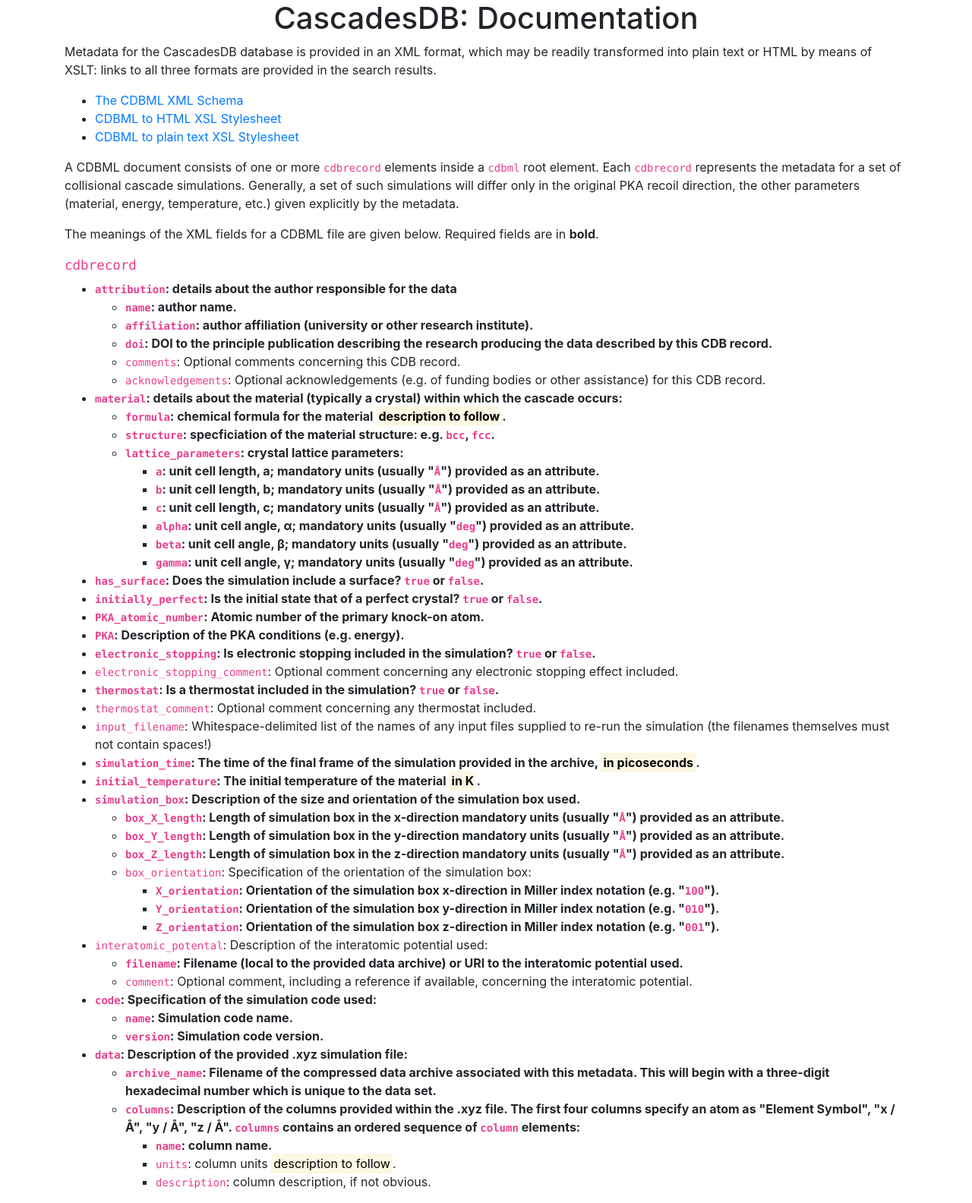
After one commit to IAEA-NDS/cdb, a Django app: template cdbmeta/templates/cdbmeta/doc.html in a window 1280 px wide. The commit adds this page. Shown: the whole page at 76% size. Run offline with Django 3.2, Linux system fonts and the light colour scheme; the template is opened without the code that fills it, so the values that code supplies are empty; some libraries are stand-ins or nearby versions.

Commit message:
Add documentation page for CDBML

```diff
--- /dev/null
+++ b/cdbmeta/templates/cdbmeta/doc.html
@@ -0,0 +1,133 @@
+{% load static %}
+<!DOCTYPE html>
+<html lang="en">
+<head>
+<meta charset="utf-8">
+<link rel="stylesheet" href="https://maxcdn.bootstrapcdn.com/bootstrap/4.0.0/css/bootstrap.min.css" integrity="sha384-Gn5384xqQ1aoWXA+058RXPxPg6fy4IWvTNh0E263XmFcJlSAwiGgFAW/dAiS6JXm" crossorigin="anonymous">
+
+<style>
+li.mandatory {
+    font-weight: bold;
+}
+li.optional {
+    font-weight: normal;
+</style>
+
+<title>CascadesDB: Documentation</title>
+</head>
+<body>
+
+<h1 class="text-center">CascadesDB: Documentation</h1>
+<div class="container">
+<p>Metadata for the CascadesDB database is provided in an XML format, which may be readily transformed into plain text or HTML by means of XSLT: links to all three formats are provided in the search results.</p>
+
+<ul>
+<li><a href="https://cascadesdb.org/static/xsd/cdbml-1.0.xsd">The CDBML XML Schema</a></li>
+<li><a href="https://cascadesdb.org/static/xsl/cdbml2html.xsl">CDBML to HTML XSL Stylesheet</a></li>
+<li><a href="https://cascadesdb.org/static/xsl/cdbml2txt.xsl">CDBML to plain text XSL Stylesheet</a></li>
+</ul>
+
+<p>A CDBML document consists of one or more <code>cdbrecord</code> elements inside a <code>cdbml</code> root element. Each <code>cdbrecord</code> represents the metadata for a set of collisional cascade simulations. Generally, a set of such simulations will differ only in the original PKA recoil direction, the other parameters (material, energy, temperature, etc.) given explicitly by the metadata.</p>
+<p>The meanings of the XML fields for a CDBML file are given below. Required fields are in <strong>bold</strong>.</p>
+
+<h5><code>cdbrecord</code></h5>
+<ul>
+
+<li class="mandatory"><code>attribution</code>: details about the author responsible for the data
+  <ul>
+  <li class="mandatory"><code>name</code>: author name.</li>
+  <li class="mandatory"><code>affiliation</code>: author affiliation (university or other research institute).</li>
+  <li class="mandatory"><code>doi</code>: DOI to the principle publication describing the research producing the data described by this CDB record.</li>
+  <li class="optional"><code>comments</code>: Optional comments concerning this CDB record.</li>
+  <li class="optional"><code>acknowledgements</code>: Optional acknowledgements (e.g. of funding bodies or other assistance) for this CDB record.</li>
+  </ul>
+</li>
+
+<li class="mandatory"><code>material</code>: details about the material (typically a crystal) within which the cascade occurs:
+  <ul>
+  <li class="mandatory"><code>formula</code>: chemical formula for the material <mark>description to follow</mark>.</li>
+  <li class="mandatory"><code>structure</code>: specficiation of the material structure: e.g. <code>bcc</code>, <code>fcc</code>.</li>
+  <li class="mandatory"><code>lattice_parameters</code>: crystal lattice parameters:
+    <ul>
+    <li class="mandatory"><code>a</code>: unit cell length, a; mandatory units (usually "<code>Å</code>") provided as an attribute.</li>
+    <li class="mandatory"><code>b</code>: unit cell length, b; mandatory units (usually "<code>Å</code>") provided as an attribute.</li>
+    <li class="mandatory"><code>c</code>: unit cell length, c; mandatory units (usually "<code>Å</code>") provided as an attribute.</li>
+    <li class="mandatory"><code>alpha</code>: unit cell angle, α; mandatory units (usually "<code>deg</code>") provided as an attribute.</li>
+    <li class="mandatory"><code>beta</code>: unit cell angle, β; mandatory units (usually "<code>deg</code>") provided as an attribute.</li>
+    <li class="mandatory"><code>gamma</code>: unit cell angle, γ; mandatory units (usually "<code>deg</code>") provided as an attribute.</li>
+    </ul>
+  </li>
+  </ul>
+</li>
+
+<li class="mandatory"><code>has_surface</code>: Does the simulation include a surface? <code>true</code> or <code>false</code>.</li>
+
+<li class="mandatory"><code>initially_perfect</code>: Is the initial state that of a perfect crystal? <code>true</code> or <code>false</code>.</li>
+
+<li class="mandatory"><code>PKA_atomic_number</code>: Atomic number of the primary knock-on atom.</li>
+
+<li class="mandatory"><code>PKA</code>: Description of the PKA conditions (e.g. energy).</li>
+
+<li class="mandatory"><code>electronic_stopping</code>: Is electronic stopping included in the simulation? <code>true</code> or <code>false</code>.</li>
+
+<li class="optional"><code>electronic_stopping_comment</code>: Optional comment concerning any electronic stopping effect included.</li>
+
+<li class="mandatory"><code>thermostat</code>: Is a thermostat included in the simulation? <code>true</code> or <code>false</code>.</li>
+
+<li class="optional"><code>thermostat_comment</code>: Optional comment concerning any thermostat included.</li>
+
+<li class="optional"><code>input_filename</code>: Whitespace-delimited list of the names of any input files supplied to re-run the simulation (the filenames themselves must not contain spaces!)</li>
+
+<li class="mandatory"><code>simulation_time</code>: The time of the final frame of the simulation provided in the archive, <mark>in picoseconds</mark>.</li>
+
+<li class="mandatory"><code>initial_temperature</code>: The initial temperature of the material <mark>in K</mark>.</li>
+
+<li class="mandatory"><code>simulation_box</code>: Description of the size and orientation of the simulation box used.
+  <ul>
+  <li class="mandatory"><code>box_X_length</code>: Length of simulation box in the x-direction mandatory units (usually "<code>Å</code>") provided as an attribute.</li>
+  <li class="mandatory"><code>box_Y_length</code>: Length of simulation box in the y-direction mandatory units (usually "<code>Å</code>") provided as an attribute.</li>
+  <li class="mandatory"><code>box_Z_length</code>: Length of simulation box in the z-direction mandatory units (usually "<code>Å</code>") provided as an attribute.</li>
+  <li class="optional"><code>box_orientation</code>: Specification of the orientation of the simulation box:
+    <ul>
+    <li class="mandatory"><code>X_orientation</code>: Orientation of the simulation box x-direction in Miller index notation (e.g. "<code>100</code>").</li>
+    <li class="mandatory"><code>Y_orientation</code>: Orientation of the simulation box y-direction in Miller index notation (e.g. "<code>010</code>").</li>
+    <li class="mandatory"><code>Z_orientation</code>: Orientation of the simulation box z-direction in Miller index notation (e.g. "<code>001</code>").</li>
+    </ul>
+  </li>
+  </ul>
+</li>
+
+<li><code>interatomic_potental</code>: Description of the interatomic potential used:
+  <ul>
+  <li class="mandatory"><code>filename</code>: Filename (local to the provided data archive) or URI to the interatomic potential used.</li>
+  <li class="optional"><code>comment</code>: Optional comment, including a reference if available, concerning the interatomic potential.</li>
+  </ul>
+</li>
+
+<li class="mandatory"><code>code</code>: Specification of the simulation code used:
+  <ul>
+  <li class="mandatory"><code>name</code>: Simulation code name.</li>
+  <li class="mandatory"><code>version</code>: Simulation code version.</li>
+  </ul>
+</li>
+
+<li class="mandatory"><code>data</code>: Description of the provided .xyz simulation file:
+  <ul>
+  <li class="mandatory"><code>archive_name</code>: Filename of the compressed data archive associated with this metadata. This will begin with a three-digit hexadecimal number which is unique to the data set.</li>
+  <li class="mandatory"><code>columns</code>: Description of the columns provided within the .xyz file. The first four columns specify an atom as "Element Symbol", "x / Å", "y / Å", "z / Å". <code>columns</code> contains an ordered sequence of <code>column</code> elements:
+    <ul>
+    <li class="mandatory"><code>name</code>: column name.</li>
+    <li class="optional"><code>units</code>: column units <mark>description to follow</mark>.</li>
+    <li class="optional"><code>description</code>: column description, if not obvious.</li>
+    </ul>
+  </li>
+  </ul>
+</li>
+
+</ul>
+
+
+</div>
+
+</body>
+</html>
--- a/cdbmeta/templates/cdbmeta/index.html
+++ b/cdbmeta/templates/cdbmeta/index.html
@@ -13,6 +13,7 @@
 <div class="container">
 <p>CascadesDB is a database of molecular dynamics simulations of collision cascades.</p>
 <p>A <a href="/cdbmeta/">simple search interface is provided for obtaining data from CascadesDB</a>.</p>
+<p><a href="/cdbmeta/doc">Documentation</a> for the XML format used to describe the metadata, CDBML, is also available.</p>
 
 <div class="text-center">
 <figure class="figure">
--- a/cdbmeta/urls.py
+++ b/cdbmeta/urls.py
@@ -1,4 +1,5 @@
 from django.conf.urls import url
+from django.views.generic import TemplateView
 
 from . import views
 
@@ -11,5 +12,6 @@ urlpatterns = [
     url(r'cdbrecord/(?P<cdbrecord_id>\d+)/$', views.cdbrecord,
         {'fmt': 'html'}, name='html'),
     url(r'manifest/$', views.manifest, name='manifest'),
+    url(r'^doc$', TemplateView.as_view(template_name='cdbmeta/doc.html')),
     url(r'^$', views.cdb_search, name='cdb_search')
 ]
--- a/res/add_file_sizes.py
+++ b/res/add_file_sizes.py
@@ -21,7 +21,7 @@ response = urllib.request.urlopen(req)
 content = response.read()
 
 charset = response.headers.get_content_charset()
-charset = 'utf-8'
+#charset = 'utf-8'
 manifest = content.decode(charset)
 manifest = dict(line.split() for line in manifest.split('\n'))
 non_matching = set(filenames).difference(manifest.keys())
```
Also changed, not shown: res/temp-dropbox-rename.py (added, +22 -0 lines), 1 other file.
